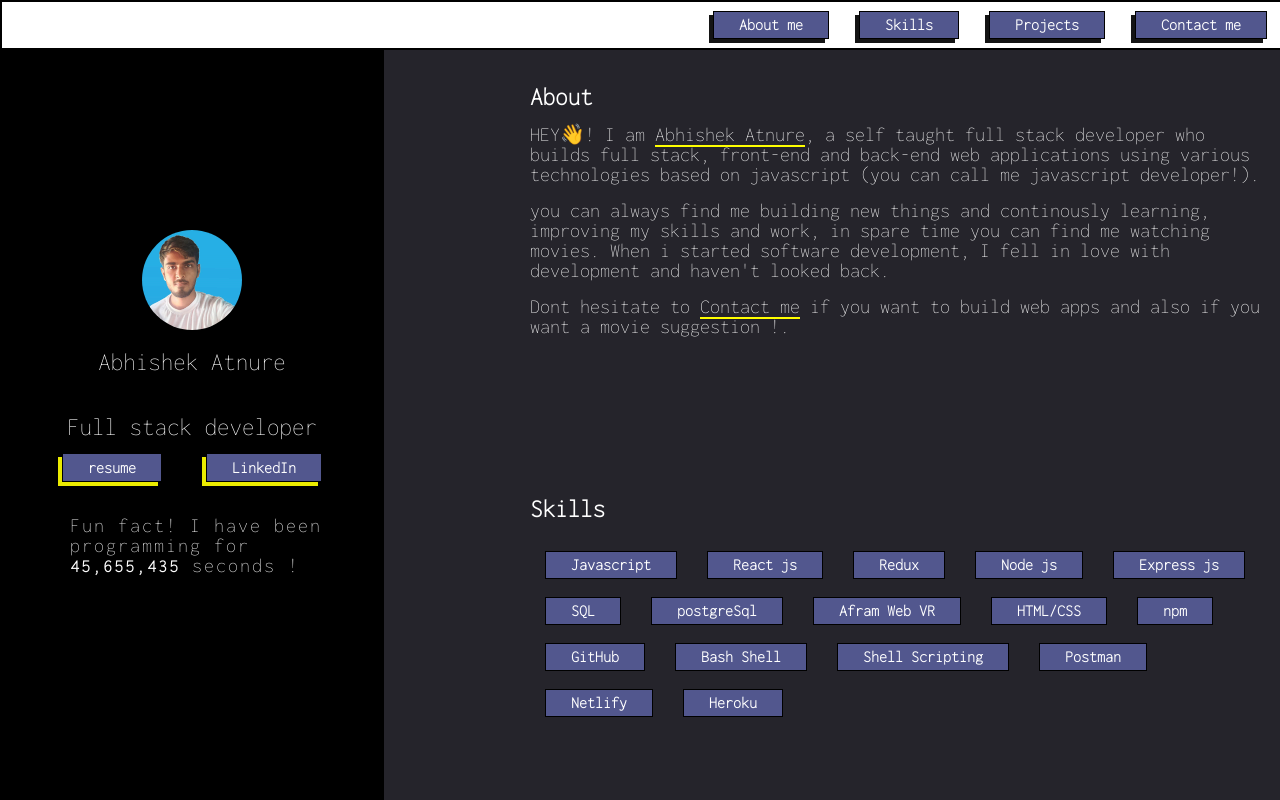
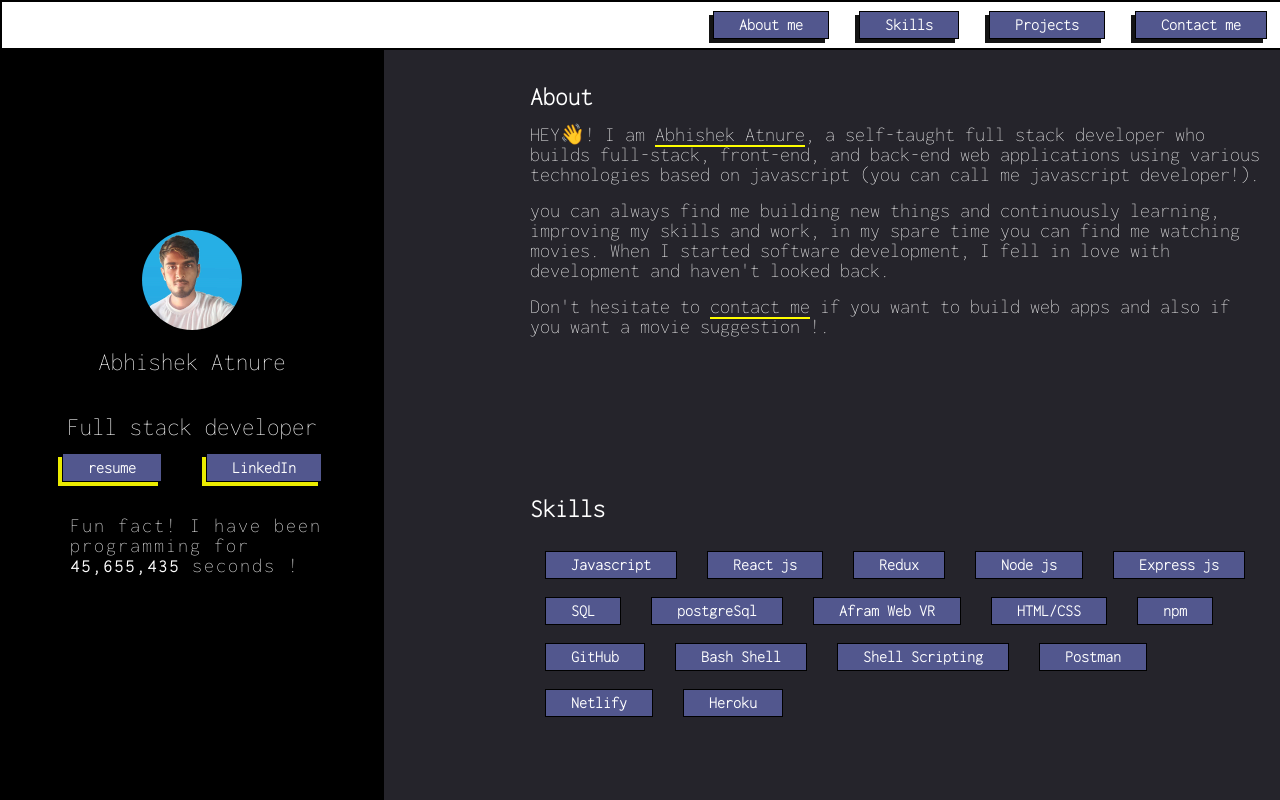
Before and after one commit to abhishek-atnure/portfolio, a plain HTML site: page index.html in a window 1280 px wide. Shown: the top 800 px of the page. Drawn offline with Linux system fonts and the light colour scheme; files whose address does not match are found by name.

Commit message:
Update index.html

```diff
--- a/index.html
+++ b/index.html
@@ -50,22 +50,22 @@
 
                     <h3>About</h3>
                     <p>
-                        HEY👋! I am <span>Abhishek Atnure</span>, a self taught full stack developer who builds
-                        full stack, front-end and back-end web applications
+                        HEY👋! I am <span>Abhishek Atnure</span>, a self-taught full stack developer who builds
+                        full-stack, front-end, and back-end web applications
                         using various technologies based on javascript (you can call me javascript developer!).
                     </p>
                     <br>
 
                     <p>
-                        you can always find me building new things and continously learning, improving my skills and
-                        work, in spare time you can
+                        you can always find me building new things and continuously learning, improving my skills and
+                        work, in my spare time you can
                         find me watching movies.
-                        When i started software development, I fell in love with development and haven't looked
+                        When I started software development, I fell in love with development and haven't looked
                         back.
                     </p>
                     <br>
                     <p>
-                        Dont hesitate to <a id="contact-text" href="#contact-me">Contact me</a> if you want to build web
+                        Don't hesitate to <a id="contact-text" href="#contact-me">contact me</a> if you want to build web
                         apps and also if
                         you want a
                         movie
```
